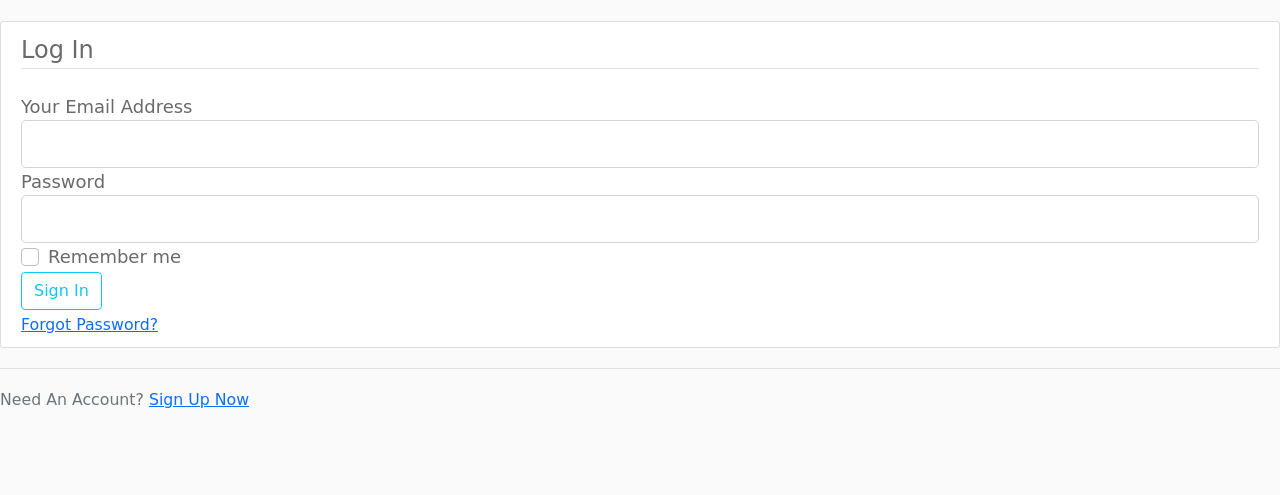
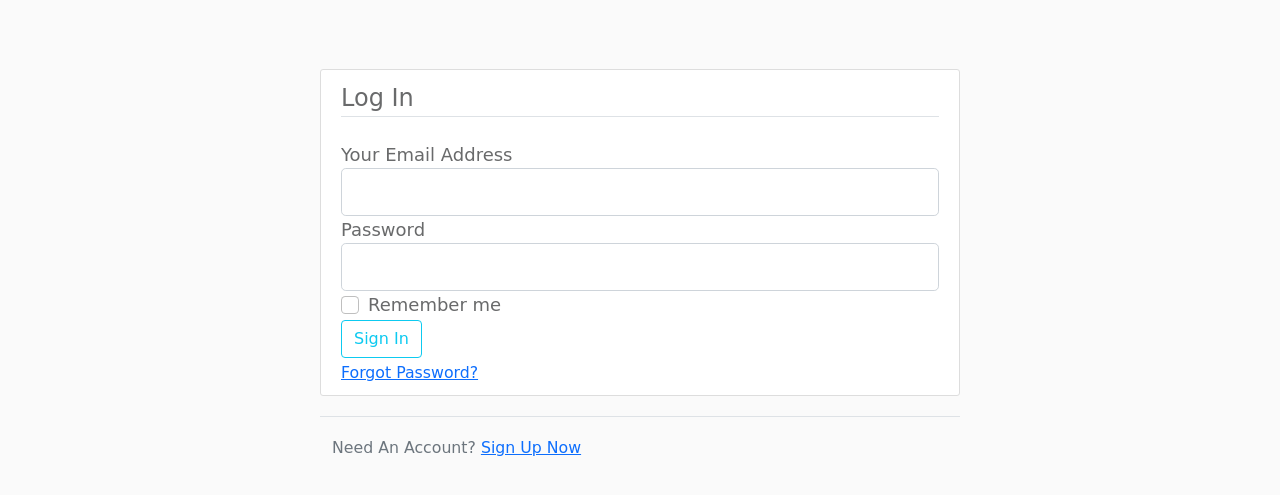
Before and after one commit to ikiplagat/Ink-Society, a Flask app: page /auth/login in a window 1280 px wide. Shown: the part 59-554 px from the top of the page. Run offline with Flask 2, Linux system fonts and the light colour scheme; some web fonts are replaced.

Commit message:
style login page

```diff
--- a/app/templates/auth/login.html
+++ b/app/templates/auth/login.html
@@ -1,6 +1,7 @@
 {% extends "base.html" %}
 {% block content %}
-    <div class="content-section">
+<div class="pt-5">
+    <div class="container col-md-6 content-section">
         <form method="POST" action="">
             {{ form.hidden_tag() }}
             <fieldset class="form-group">
@@ -44,9 +45,10 @@
             </small>
         </form>
     </div>
-    <div class="border-top pt-3">
+    <div class="container col-md-6 border-top pt-3">
         <small class="text-muted">
             Need An Account? <a class="ml-2" href="{{ url_for('auth.register') }}">Sign Up Now</a>
         </small>
     </div>
+</div>
 {% endblock content %}
```
Also changed, not shown: app/static/css/index.css (line endings or trailing spaces).
